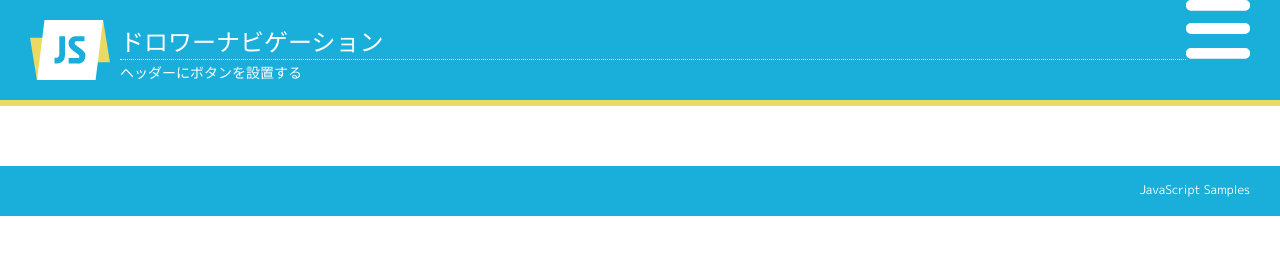
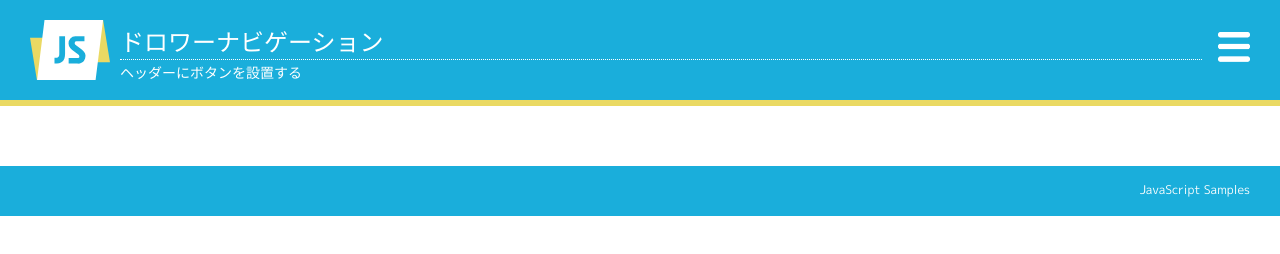
Before and after one commit to marika441/6-02_drawer, a plain HTML site: page index.html in a window 1280 px wide. Drawn offline with Linux system fonts and the light colour scheme.

Commit message:
[Fix]ナビゲーションバーのサイズ修正

```diff
--- a/css/special.css
+++ b/css/special.css
@@ -21,7 +21,7 @@ header .container {
 .title-block {
   flex: 1 1 auto;
 }
-.hambugger {
+.hamburger {
   flex: 0 0 32px;
   align-self: center;
   margin-left: 16px;
--- a/index.html
+++ b/index.html
@@ -4,9 +4,9 @@
 <meta charset="UTF-8">
 <meta name="viewport" content="width=device-width,initial-scale=1">
 <title>テンプレート</title>
-<link href="../../_common/images/favicon.ico" rel="shortcut icon">
+<link href="_common/images/favicon.ico" rel="shortcut icon">
 <link href="https://fonts.googleapis.com/css?family=M+PLUS+1p:400,500" rel="stylesheet">
-<link href="../../_common/css/style.css" rel="stylesheet">
+<link href="_common/css/style.css" rel="stylesheet">
 <link href="css/special.css" rel="stylesheet">
 </head>
 <body>
```
